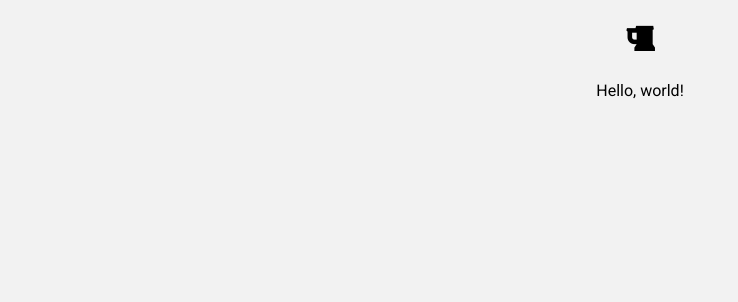
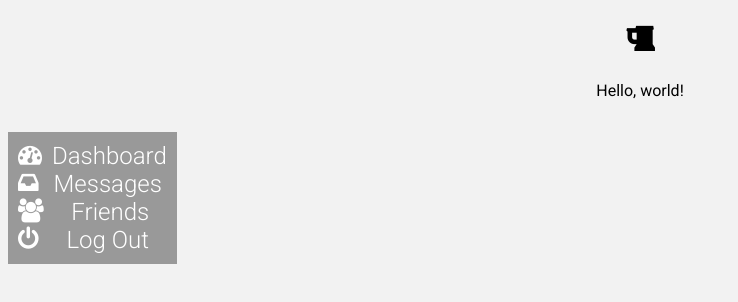
Before and after one commit to tsnieman/design-inspiration, a plain HTML site: page index.html in a window 1280 px wide. Shown: the whole page, without its empty margins (0-738 px from the left). Drawn offline with Linux system fonts and the light colour scheme.

Commit message:
added the menu list

```diff
--- a/index.html
+++ b/index.html
@@ -13,5 +13,19 @@
     <i class="fa fa-beer"></i>
   </h1>
   <p>Hello, world!</p>
+  <ul class="menu-list">
+    <li class="menu-item">
+      <i class="fa fa-dashboard"></i>Dashboard
+    </li>
+    <li class="menu-item">
+      <i class="fa fa-inbox"></i>Messages
+    </li>
+    <li class="menu-item">
+      <i class="fa fa-users"></i>Friends
+    </li>
+    <li class="menu-item">
+      <i class="fa fa-power-off"></i>Log Out
+    </li>
+  </ul>
 </body>
 </html>
--- a/stylesheets/site.css
+++ b/stylesheets/site.css
@@ -3,3 +3,22 @@ body {
   text-align: center;
   font-family: "Roboto", Arial, sans-serif;
 }
+
+ul.menu-list {
+	float: left;
+  padding: 10px;
+  color: white;
+  background-color: #999;
+}
+
+.menu-list li {
+  margin: 0;
+	list-style: none;
+  font-size: 24px;
+  font-weight: 300;
+}
+
+.menu-list li i {
+  float: left;
+  margin-right: 10px;
+}
```
